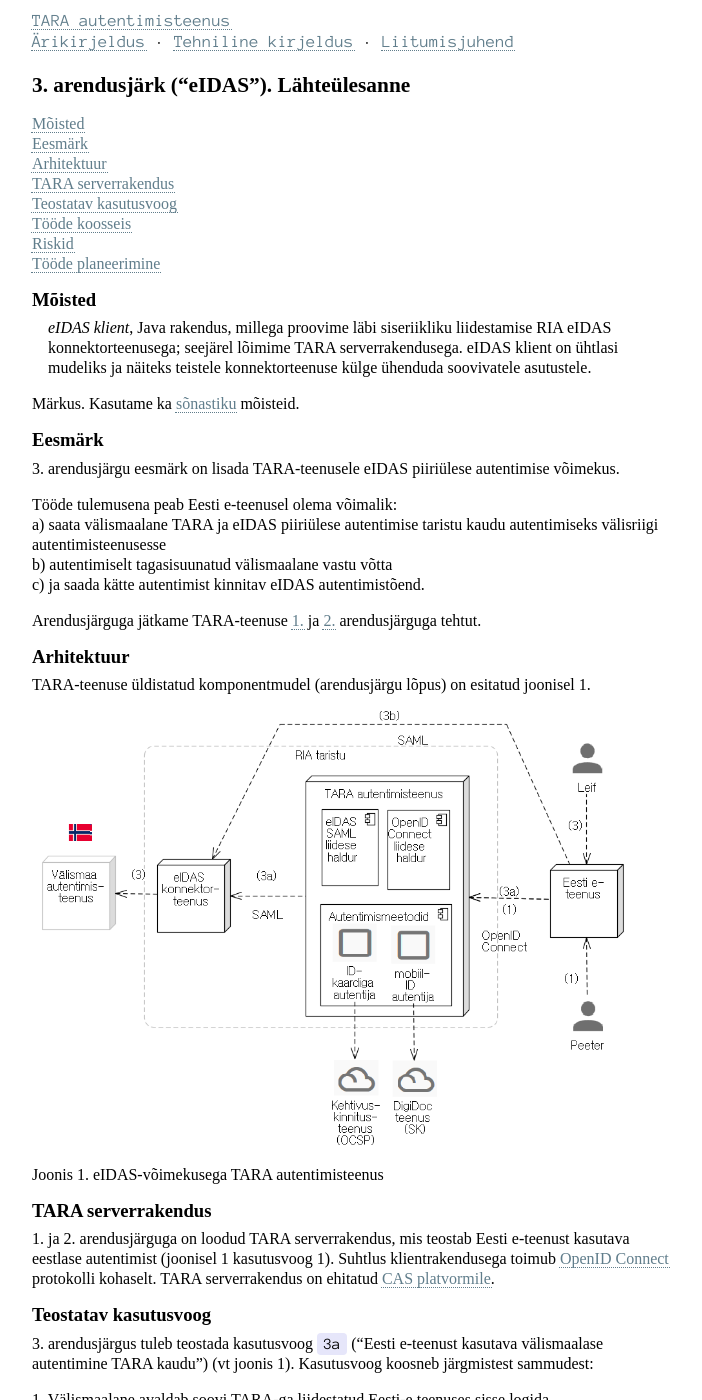
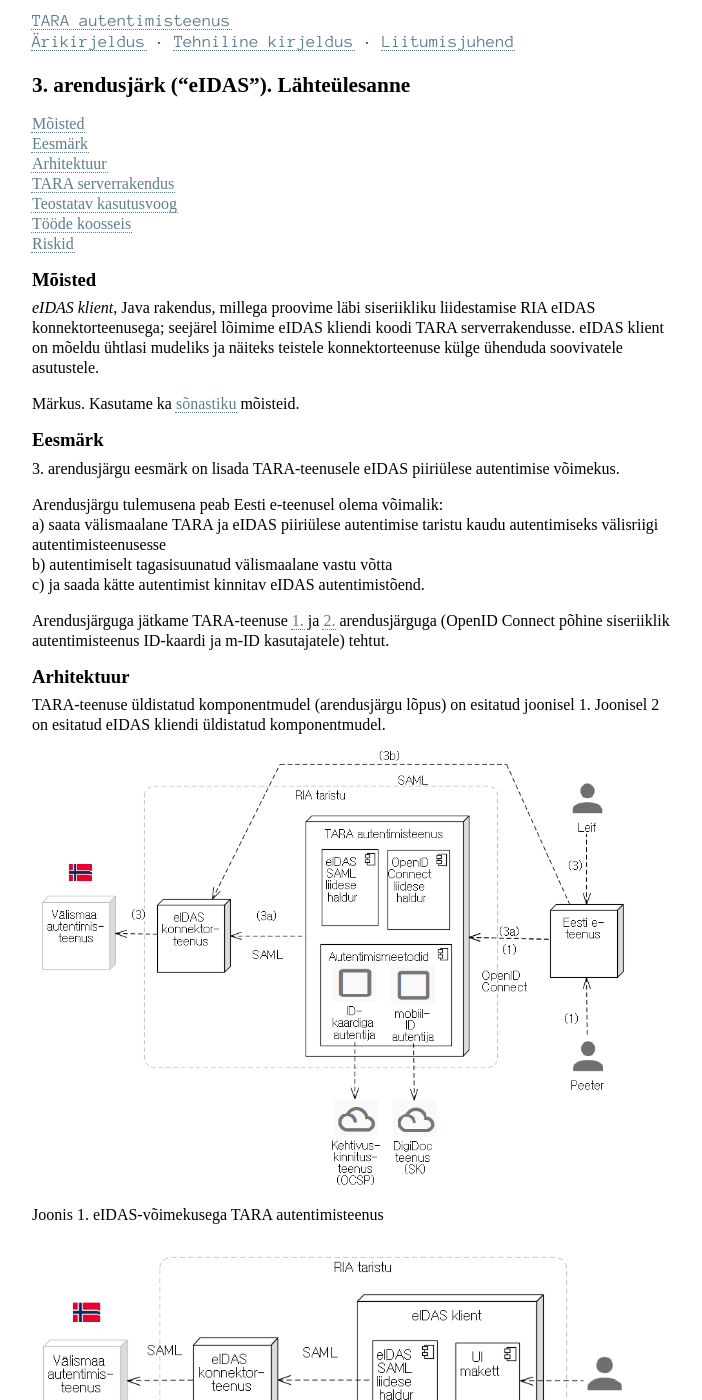
Before and after one commit to e-gov/TARA-Doku, a Jekyll site: the page built from 3järk.md, in a window 1280 px wide and 1400 px high. Shown: the whole window, without its empty margins (0-702 px from the left). Built offline with Jekyll 4.4.1, drawn with Linux system fonts in a browser that asks for light colours; our own code applies the rules of GitHub Pages for plain Markdown files; some of the changed text lies outside the part shown.

Commit message:
3. arendusjärgu LÜ täiendused

```diff
--- a/3järk.md
+++ b/3järk.md
@@ -10,7 +10,7 @@ permalink: 3JARK
 
 ## Mõisted
 
-- _eIDAS klient_, Java rakendus, millega proovime läbi siseriikliku liidestamise RIA eIDAS konnektorteenusega; seejärel lõimime TARA serverrakendusega. eIDAS klient on ühtlasi mudeliks ja näiteks teistele konnektorteenuse külge ühenduda soovivatele asutustele.
+_eIDAS klient_, Java rakendus, millega proovime läbi siseriikliku liidestamise RIA eIDAS konnektorteenusega; seejärel lõimime eIDAS kliendi koodi TARA serverrakendusse. eIDAS klient on mõeldu ühtlasi mudeliks ja näiteks teistele konnektorteenuse külge ühenduda soovivatele asutustele.
 
 Märkus. Kasutame ka [sõnastiku](Sonastik) mõisteid.
 
@@ -18,20 +18,24 @@ Märkus. Kasutame ka [sõnastiku](Sonastik) mõisteid.
 
 3\. arendusjärgu eesmärk on lisada TARA-teenusele eIDAS piiriülese autentimise võimekus.
 
-Tööde tulemusena peab  Eesti e-teenusel olema võimalik:<br>
+Arendusjärgu tulemusena peab  Eesti e-teenusel olema võimalik:<br>
 a) saata välismaalane TARA ja eIDAS piiriülese autentimise taristu kaudu autentimiseks välisriigi autentimisteenusesse<br>
 b) autentimiselt tagasisuunatud välismaalane vastu võtta<br>
 c) ja saada kätte autentimist kinnitav eIDAS autentimistõend.
 
-Arendusjärguga jätkame TARA-teenuse [1.](1JARK) ja [2.](2JARK) arendusjärguga tehtut.
+Arendusjärguga jätkame TARA-teenuse [1.](1JARK) ja [2.](2JARK) arendusjärguga (OpenID Connect põhine siseriiklik autentimisteenus ID-kaardi ja m-ID kasutajatele) tehtut.
 
 ## Arhitektuur
 
-TARA-teenuse üldistatud komponentmudel (arendusjärgu lõpus) on esitatud joonisel 1.
+TARA-teenuse üldistatud komponentmudel (arendusjärgu lõpus) on esitatud joonisel 1. Joonisel 2 on esitatud eIDAS kliendi üldistatud komponentmudel.
 
 <img src='img/3JARK.PNG' style='width: 600px;'>
 
 Joonis 1. eIDAS-võimekusega TARA autentimisteenus
+
+<img src='img/3-1.PNG' style='width: 600px;'>
+
+Joonis 2. eIDAS klient
 
 ## TARA serverrakendus
 
@@ -39,7 +43,7 @@ Joonis 1. eIDAS-võimekusega TARA autentimisteenus
 
 ## Teostatav kasutusvoog
 
-3\. arendusjärgus tuleb teostada kasutusvoog `3a` ("Eesti e-teenust kasutava välismaalase autentimine TARA kaudu") (vt joonis 1). Kasutusvoog koosneb järgmistest sammudest:
+3\. arendusjärgu lõpuks tuleb teostada kasutusvoog `3a` ("Eesti e-teenust kasutava välismaalase autentimine TARA kaudu") (vt joonis 1). Kasutusvoog koosneb järgmistest sammudest:
 
 1\. Välismaalane avaldab soovi TARA-ga liidestatud Eesti-e teenuses sisse logida.
 
@@ -74,15 +78,11 @@ Kasutusvoogu on kujutatud ka [RIA SSO autentimisteenuses kavandis](Viited#4-3) o
 
 ## Tööde koosseis
 
-Tööde järgnevus:
-1) kõigepealt loome RIA eIDAS konnektorteenusega liidest teostava „eIDAS-kliendi“ (vt joonis 2)
-2) ja siis lõimime selle CAS-i s.t TARA teenusesse.
+Tööde järgnevus:<br>
+1) kõigepealt loome RIA eIDAS konnektorteenusega liidest teostava „eIDAS-kliendi“ (vt joonis 2)<br>
+2) ja siis lõimime selle TARA teenusesse (CAS platvormil töötavasse TARA serverrakendusse).
 
-<img src='img/3-1.PNG' style='width: 600px;'>
-
-Joonis 2. eIDAS-võimekusega TARA autentimisteenus
-
-Tuleb teostada:
+Tuleb teostada järgmised tööd:
 
 | nr |       töö       |  tulemus    | töömahu orientiir |
 |----|-----------------|-------------|-------------------|
@@ -121,7 +121,3 @@ Ettevalmistavate ja kaasnevate töödena:
 | 2    | eIDAS "protokolli" muutumine | Praegu kehtib eIDAS tehniline spetsifikatsioon v1.1. Kavas on seda uuendada, kuid tähtaegu teada ei ole. | Ohtu hindame väikeseks. |
 | 3    | eIDAS Node tarkvara dokumentatsiooni puudulikkus | Komisjon on täiendanud eIDAS Node-i tehnilist dokumentatsiooni. Seda tehti meie soovi peale. Palgati professionaalne _technical writer_, kes on teinud head tööd. Siiski ei saa dokumentatsiooni lugeda perfektseks. | Ohtu meie töödele hindame keskmiseks. |
 | 4    | raskused valitud platvormi tõttu | Vt [TARA tarkvara jätkusuutlikkus](Jatkusuutlikkus) | Hetke parima teadmise põhjal peame eIDAS-võimekust valitud platvormil teostatavaks. |
-
-## Tööde planeerimine
-
-Arendusjärgu eesmärk on suhteliselt konkreetne ja selge. Siiski on arendusjärgus mitu tegurit, mis raskendavad töömahtude ja edenemistempo ennustamist. Seetõttu jagame arendusetapi küll konkreetsete tulemitega ja konkreetsete tähtaegadega töödeks (vt ülal), kuid tegeliku edenemistempo alusel vajadusel korrigeerime nii mahtusid kui ka tähtaegu.
```
Also changed, not shown: other parts of 3järk.md (+1 -1 lines), index.md (+4 -7 lines).
